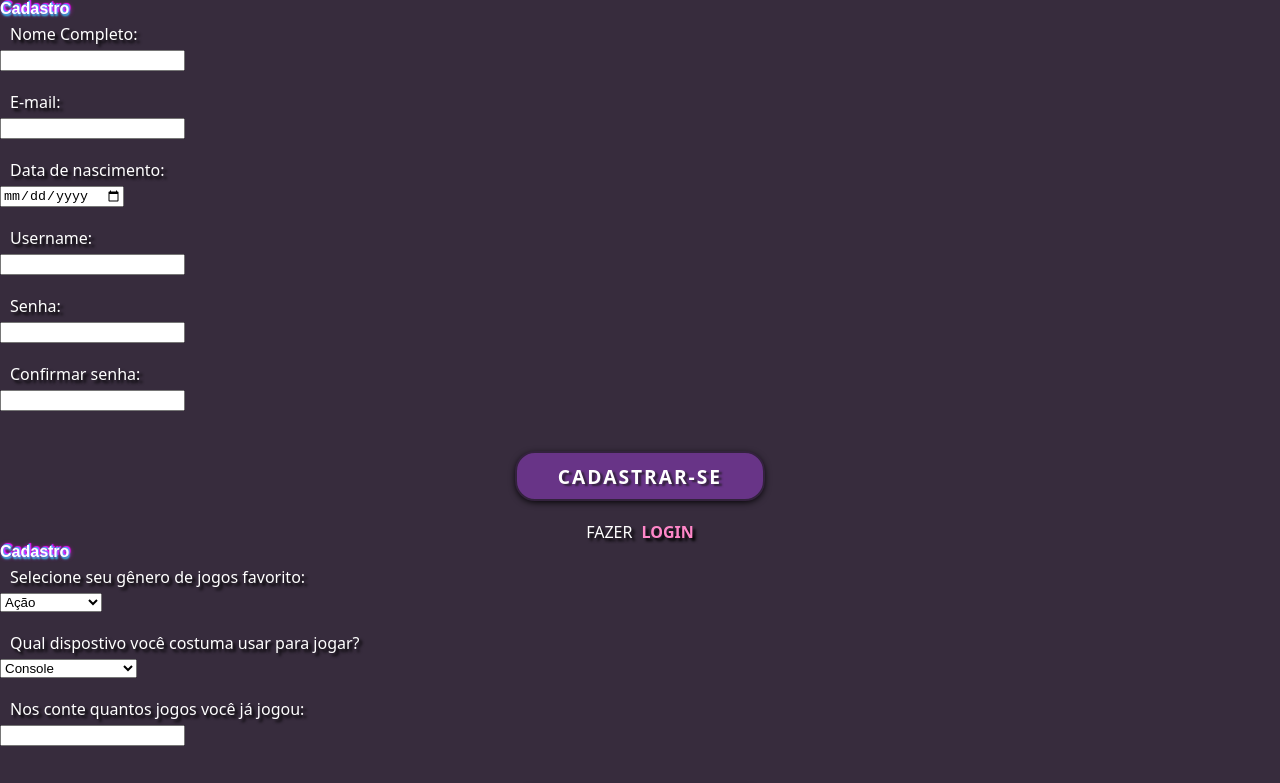
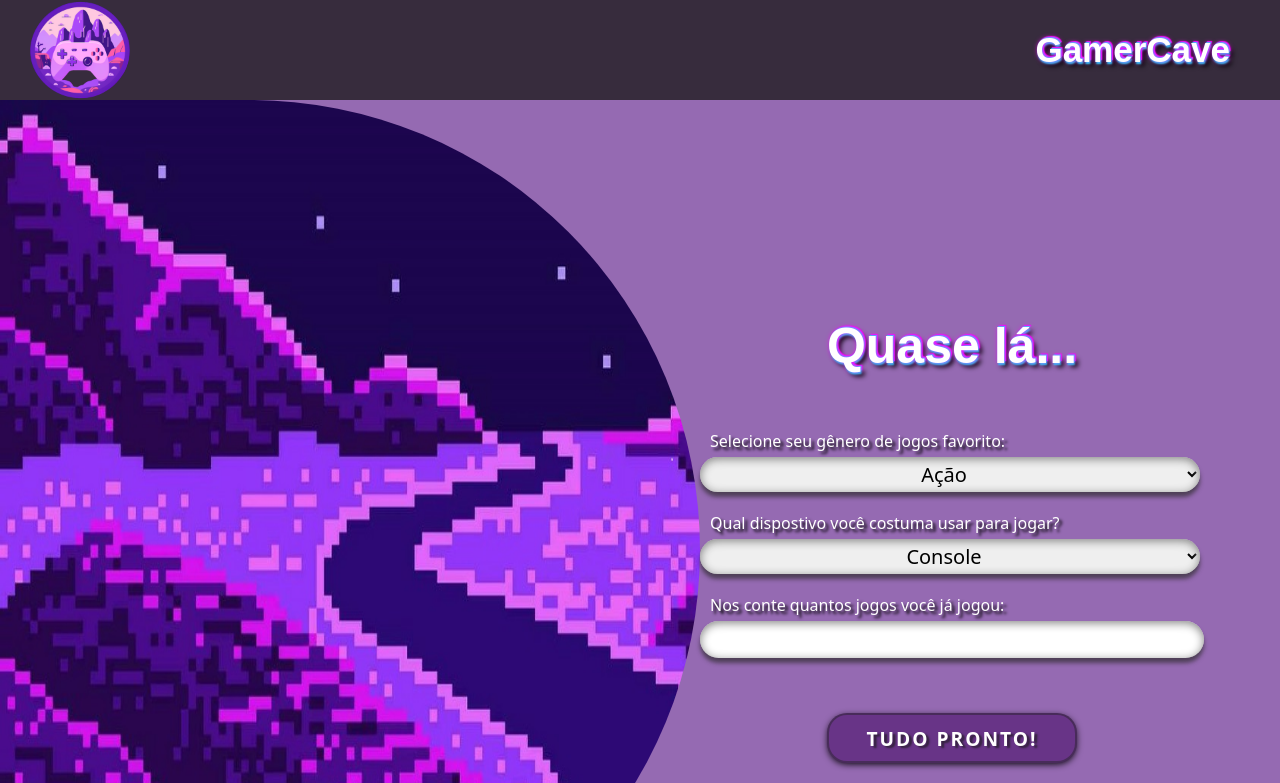
Before and after one commit to ShirleyFerr/GAMERCAVE---Projeto-Individual, a plain HTML site: page public/cadastro.html in a window 1280 px wide. Both pictures are taken after a click on the button "CADASTRAR-SE". Shown: the top 783 px of the page. Drawn offline with Linux system fonts and the light colour scheme.

Commit message:
telas inicial, de login e cadastro com estilização finalizada

```diff
--- a/public/cadastro.html
+++ b/public/cadastro.html
@@ -5,51 +5,57 @@
     <meta charset="UTF-8">
     <meta name="viewport" content="width=device-width, initial-scale=1.0">
     <title>GamerCave | Cadastro</title>
-    <link rel="stylesheet" href="css/style.css">
+    <link rel="stylesheet" href="css/style_sign.css">
     <link rel="icon" href="../public/assets/favicon.png" type="image/png">
 </head>
+<header>
+    <a href="./homepage.html"><img class="icon" src="./assets/gamercave_icon1.png"></a>
+    <a href="./homepage.html"><span class="tittle">GamerCave</span></a>
+</header>
 
-<body>
+<body class="bodySign">
+    <div id="body">
+        <img src="./assets/pixel1.jpg">
         <div id="signup_section">
             <span class="tittle">Cadastro</span>
             <label>
                 <span class="subtittle">Nome Completo:</span>
-            <input type="text" id="iptName">
+                <input type="text" id="iptName" class="iptSign">
             </label>
             <label>
                 <span class="subtittle">E-mail:</span>
-            <input type="text" id="iptEmail">
+                <input type="text" id="iptEmail" class="iptSign">
             </label>
 
             <div class="mini_section">
                 <label>
                     <span class="subtittle">Data de nascimento:</span>
-                <input type="date" id="iptDtNasc">
+                    <input type="date" id="iptDtNasc" class="iptSign">
                 </label>
                 <label>
                     <span class="subtittle">Username:</span>
-                <input type="text" id="iptUserName">
+                    <input type="text" id="iptUserName" class="iptSign">
                 </label>
             </div>
 
             <div class="mini_section">
                 <label>
                     <span class="subtittle">Senha:</span>
-                <input type="password" id="iptPssw">
+                    <input type="password" id="iptPssw" class="iptSign">
                 </label>
                 <label>
                     <span class="subtittle">Confirmar senha:</span>
-                <input type="password" id="iptConfirmPssw">
+                    <input type="password" id="iptConfirmPssw" class="iptSign">
                 </label>
             </div>
             <div class="sign">
-            <button>CADASTRAR-SE</button>
+                <button onclick="formu()">CADASTRAR-SE</button>
                 <span>FAZER <a href="../public/login.html">LOGIN</a></span>
             </div>
         </div>
 
         <div id="form_section"> <!-- vai ser escondida inicialmente -->
-        <span class="tittle">Cadastro</span>
+            <span class="tittle">Quase lá...</span>
 
             <label>
                 <span class="subtittle">Selecione seu gênero de jogos favorito:</span>
@@ -82,13 +88,31 @@
 
             <label>
                 <span class="subtittle">Nos conte quantos jogos você já jogou:</span>
-        <input type="number">
+                <input type="number" class="iptSign">
             </label>
 
             <div class="sign">
-            <button>TUDO PRONTO!</button>
+                <button onclick="cadastro()">TUDO PRONTO!</button>
+            </div>
         </div>
     </div>
 </body>
+<footer>
+
+</footer>
 
 </html>
+
+<script>
+
+    function formu() {
+        document.getElementById('signup_section').style.display = 'none';
+        document.getElementById('form_section').style.display = 'flex'
+    }
+
+    function cadastro() {
+        document.getElementById('signup_section').style.display = 'flex'
+        document.getElementById('form_section').style.display = 'none';
+    }
+
+</script>
--- a/public/css/style.css
+++ b/public/css/style_sign.css
@@ -2,10 +2,46 @@ body {
     background-color: #372C3D;
     margin: 0px;
 }
+
 main {
     display: flex;
     justify-content: space-evenly;
     align-items: center;
+}
+
+.bodySign {
+    background-color: #956ab2;
+}
+
+header {
+    height: 100px;
+    background-color: #372C3D;
+    padding: 0px 50px 0px 25px;
+    display: flex;
+    align-items: center;
+    justify-content: space-between;
+}
+header img {
+    height: 100px !important;
+    width: 100px !important;
+}
+
+header .tittle {
+    font-size: 35px;
+    align-self: center;
+}
+
+footer {
+    height: 100px;
+    background-color: #372C3D;
+
+}
+
+label {
+    display: flex;
+    flex-direction: column;
+    align-items: flex-start;
+    margin-bottom: 15px;
 }
 
 /*página inicial*/
@@ -37,6 +73,7 @@ main {
     width: 300px;
     align-self: end;
 }
+
 .tittle {
     font-family: sans-serif;
     color: #ffff;
@@ -45,7 +82,8 @@ main {
         1px 0px 5px #ff00ff,
         1px -1px 1px #00ffff,
         2px -2px 1px #ff00ff,
-    1px 2px 2px #00ffff
+        1px 2px 2px #00ffff,
+        4px 4px 5px black;
 }
 
 #join_GC {
@@ -55,6 +93,7 @@ main {
     align-items: center;
 
 }
+
 #join_GC .tittle {
     font-size: 50px;
 
@@ -96,12 +135,14 @@ main {
     font-weight: 700;
     letter-spacing: 1px;
 }
+
 .userAcessHome span {
     color: #ffffff;
     font-weight: 600;
     align-self: center;
 
 }
+
 a {
     margin-left: 5px;
     text-decoration: none;
@@ -110,12 +151,12 @@ main {
 }
 
 /*página de login */
-
 .sign_main {
     display: flex;
     justify-content: space-between;
 
 }
+
 #welcome {
     display: flex;
     align-self: center;
@@ -127,22 +168,24 @@ justify-content: space-between;
     letter-spacing: 1px;
     text-shadow: 3px 3px 3px black;
 }
+
 #welcome span {
     margin-left: 5px;
     color: #FF87C9;
 }
 
-.sign_main  .tittle{
+.sign_main .tittle {
+    font-size: 50px;
+    align-self: center;
+}
+#signup_section .tittle {
     font-size: 50px;
     align-self: center;
 }
 
-.sign_main img {
-    margin-top: 40px;
-    height: 900px;
-    width: 700px;
-    border-radius: 0px 500px 500px 0px;
-    display: block;
+#form_section .tittle {
+    font-size: 50px;
+    align-self: center;
 }
 
 #signin_section {
@@ -154,12 +197,26 @@ justify-content: space-between;
 .iptSign {
     width: 500px;
     height: 35px;
-
     border-radius: 20px;
-    border-style: solid;
-    border-color: #33223D;
+    border-style: none;
+    box-shadow: inset 0px 2px 10px #838383,
+     0px 5px 4px #2b2929a6;
+    text-align: center;
+    font-family: system-ui, -apple-system, BlinkMacSystemFont, 'Segoe UI', Roboto, Oxygen, Ubuntu, Cantarell, 'Open Sans', 'Helvetica Neue', sans-serif;
+    font-size: 20px;
 }
 
+select {
+    width: 500px;
+    height: 35px;
+    border-radius: 20px;
+    border-style: none;
+    box-shadow: inset 0px 2px 10px #838383,
+    0px 5px 4px #2b2929a6;
+    text-align: center;
+    font-family: system-ui, -apple-system, BlinkMacSystemFont, 'Segoe UI', Roboto, Oxygen, Ubuntu, Cantarell, 'Open Sans', 'Helvetica Neue', sans-serif;
+    font-size: 20px;
+}
 
 .sign {
     display: flex;
@@ -196,20 +253,59 @@ justify-content: space-between;
     color: #ffffff;
     border-radius: 20px;
     border-style: solid;
-    border-color: #33223D;
+    border-color: #3c2847b4;
     text-shadow: 3px 2px 2px #33223D;
-    box-shadow:0px 2px 7px -1px black
+    box-shadow: 0px 2px 7px -1px black;
+    transition: box-shadow 0.25s ease, transform 0.25s ease;
 }
 
 .sign button:hover {
     cursor: pointer;
+    transform:scale(1.1);
+    background-color: #8540A6;
+    box-shadow: 0px 4px 10px -2px #00000099;
+
 }
 
+.bodySign img {
+    height: 900px;
+    width: 700px;
+    border-radius: 0px 500px 500px 0px;
+    display: block;
+}
 
-
-label {
+/* cadastro do usuário*/
+#signup_section {
     display: flex;
     flex-direction: column;
-    align-items: flex-start;
-    margin-bottom: 15px;
+    margin-right: 10%;
 }
+
+#body{
+    display: flex;
+    justify-content: space-between;
+    align-items: center;
+    flex-direction: row;
+}
+
+#body .tittle {
+    display: flex;
+    align-self: center;
+    margin-bottom: 50px;
+}
+
+#signup_section .mini_section {
+    display: flex;
+    flex-direction: row;
+    justify-content: space-between;
+}
+#signup_section .mini_section .iptSign{
+    width: 225px;
+}
+
+/*formulario preferencias do usuario*/
+#form_section {
+    display: none;
+    flex-direction: column;
+    margin-right: 10%;
+}
```
Also changed, not shown: public/homepage.html (+1 -1 lines), public/index.html (added, +25 -0 lines), public/login.html (+8 -3 lines), public/css/style_main.css (added). Lines whose indentation alone changed are shown as unchanged.
